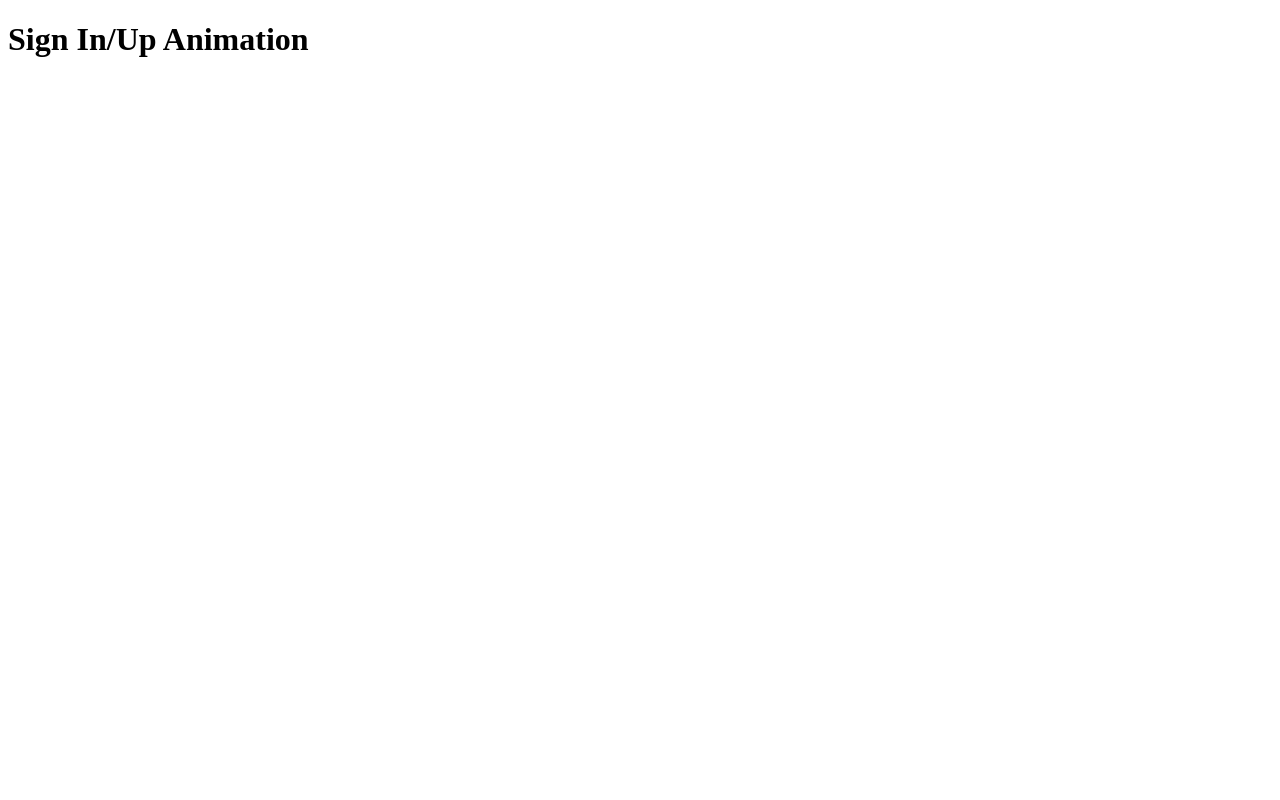
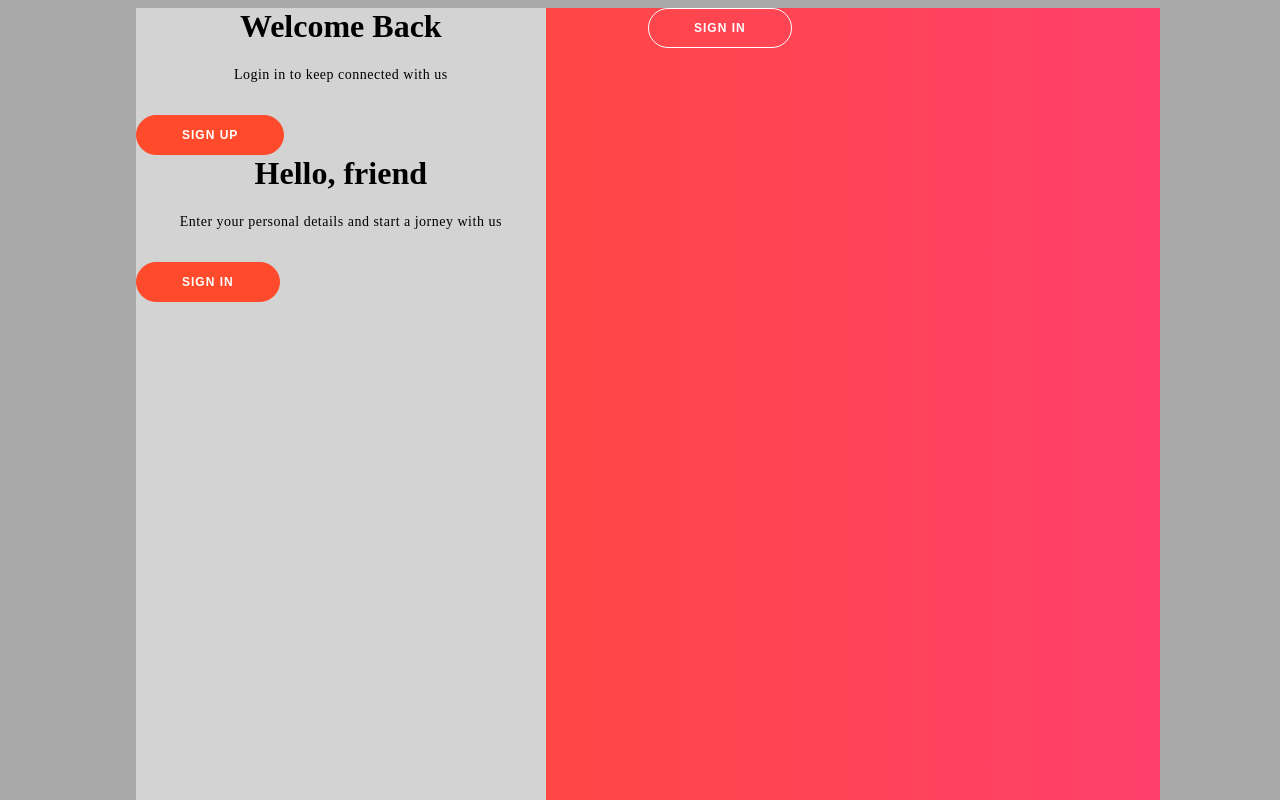
Before and after one commit to rhinoandre/signin-up-animation, a website: page index.html in a window 1280 px wide. Shown: the top 800 px of the page. Drawn offline with Linux system fonts and the light colour scheme.

Commit message:
feat(overlay): animate overlay to hide sign in/up

```diff
--- a/index.html
+++ b/index.html
@@ -4,8 +4,29 @@
   <meta charset="UTF-8">
   <meta name="viewport" content="width=device-width, initial-scale=1.0">
   <title>Sign In/Up Animation</title>
+  <link rel="stylesheet" href="style.css">
 </head>
 <body>
-  <h1>Sign In/Up Animation</h1>
+  <div class="login">
+    <div class="overlay-left">
+      <button class="ghost">Sign Up</button>
+    </div>
+    <div class="overlay-right">
+      <button class="ghost">Sign In</button>
+    </div>
+    <div class="overlay no-animation">
+      <div class="overlay-panel welcome-back">
+        <h1>Welcome Back</h1>
+        <p>Login in to keep connected with us</p>
+        <button id="signup">Sign Up</button>
+      </div>
+      <div class="overlay-panel hello-friend">
+        <h1>Hello, friend</h1>
+        <p>Enter your personal details and start a jorney with us</p>
+        <button id="signin">Sign In</button>
+      </div>
+    </div>
+  </div>
+  <script src="javascript.js"></script>
 </body>
 </html>
--- /dev/null
+++ b/javascript.js
@@ -0,0 +1,13 @@
+const overlay = document.querySelector('.overlay');
+
+function hideSignIn() {
+  overlay.classList.remove('no-animation');
+  overlay.classList.add('hide-right');
+}
+
+function hideSignUp() {
+  overlay.classList.remove('hide-right');
+}
+
+document.querySelector('#signin').addEventListener('click', hideSignUp);
+document.querySelector('#signup').addEventListener('click', hideSignIn);
--- /dev/null
+++ b/style.css
@@ -0,0 +1,130 @@
+* {
+  box-sizing: border-box;
+}
+body {
+  display: flex;
+  justify-content: center;
+  background: darkgray;
+  width: 100%;
+  height: 100%;
+}
+
+.login {
+  background: #ff416c;
+  background: -webkit-linear-gradient(to right, #ff4b2b, #ff416c);
+  background: linear-gradient(to right, #ff4b2b, #ff416c);
+  width: 80%;
+  height: 1000px;
+  position: relative;
+}
+
+.overlay-left,
+.overlay-right {
+  position: absolute;
+  width: 50%;
+  height: 100%;
+}
+
+.overlay-right {
+  right: 0;
+  top: 0;
+}
+
+.overlay {
+  position: absolute;
+  background-color: lightgray;
+  width: 40%;
+  height: 100%;
+  animation: hideSignUpAnimation 1s;
+  animation-timing-function: ease-out;
+}
+
+.no-animation {
+  animation: none;
+}
+
+@keyframes hideSignUpAnimation {
+  from {
+    width: 40%;
+    left: 60%;
+  }
+  50% {
+    width: 50%;
+  }
+  to {
+    left: 0;
+    width: 40%;
+  }
+}
+
+@keyframes hideSignInAnimation {
+  from {
+    left: 0;
+    width: 40%;
+  }
+  50% {
+    width: 50%;
+  }
+  to {
+    width: 40%;
+    left: 60.01%;
+  }
+}
+
+.hide-right {
+  left: 60.01%;
+  animation: hideSignInAnimation 1s;
+  animation-timing-function: ease-in-out;
+}
+
+h1 {
+  font-weight: bold;
+  margin: 0;
+  text-align: center;
+}
+
+p {
+  font-size: 14px;
+  font-weight: 100;
+  line-height: 20px;
+  letter-spacing: 0.5px;
+  margin: 20px 0 30px;
+  text-align: center;
+}
+
+span {
+  font-size: 12px;
+}
+
+a {
+  color: #333;
+  font-size: 14px;
+  text-decoration: none;
+  margin: 15px 0;
+}
+
+button {
+  border-radius: 20px;
+  border: 1px solid #ff4b2b;
+  background-color: #ff4b2b;
+  color: #ffffff;
+  font-size: 12px;
+  font-weight: bold;
+  padding: 12px 45px;
+  letter-spacing: 1px;
+  text-transform: uppercase;
+  transition: transform 80ms ease-in;
+}
+
+button:active {
+  transform: scale(0.95);
+}
+
+button:focus {
+  outline: none;
+}
+
+button.ghost {
+  background-color: transparent;
+  border-color: #ffffff;
+}
```
